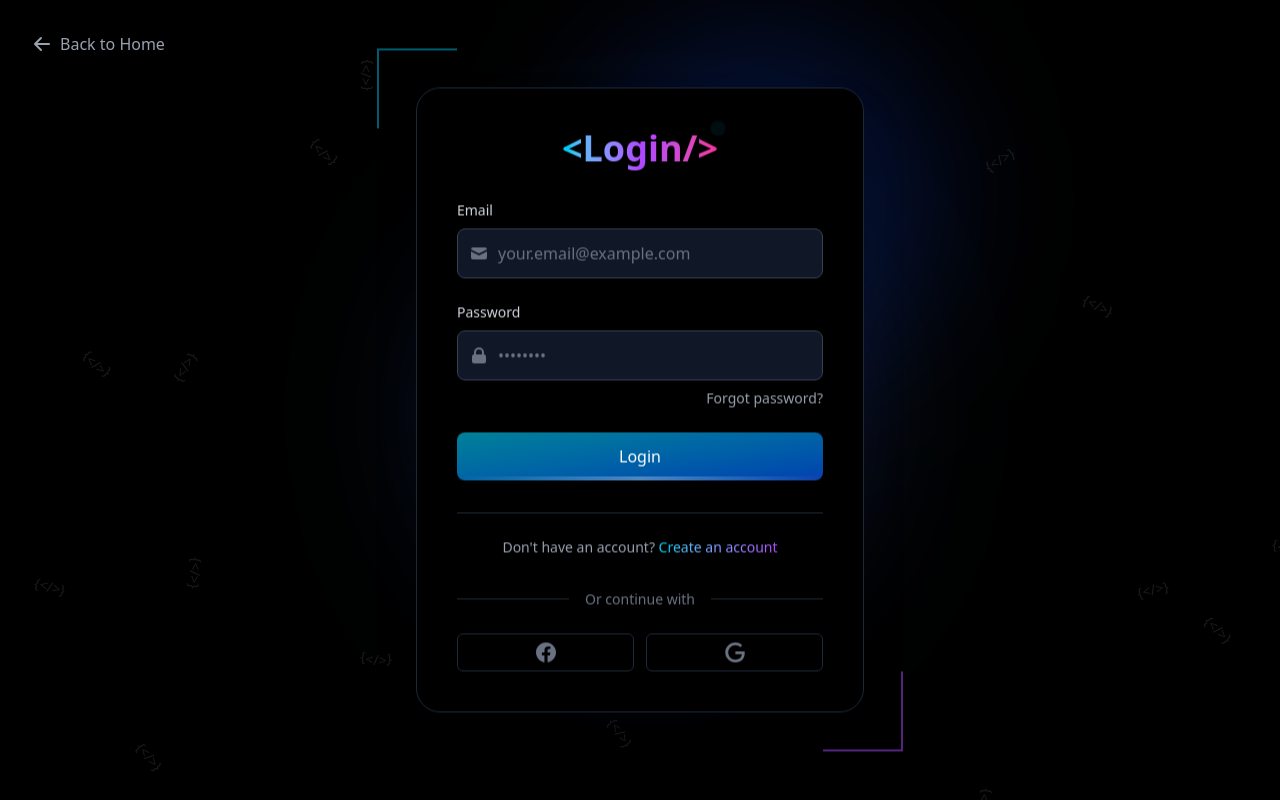
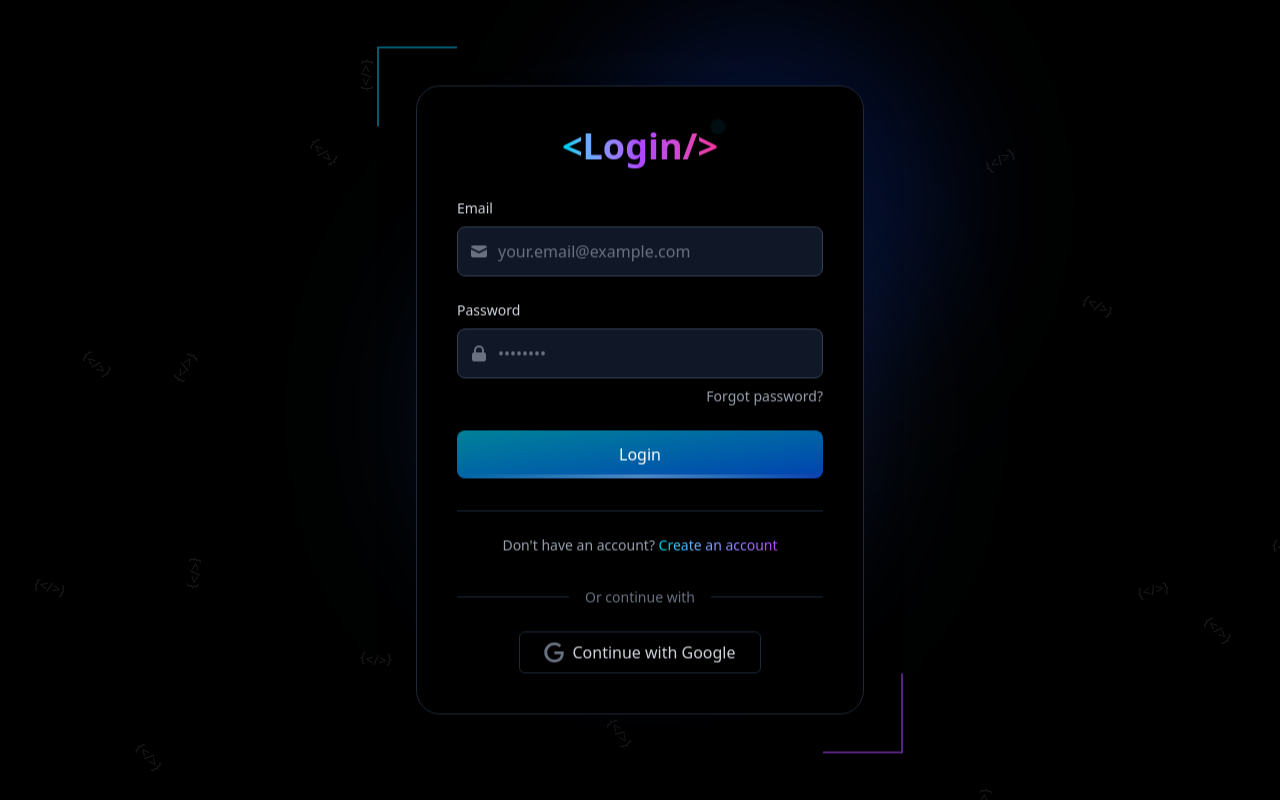
Before and after one commit to nazmisani/DevTrack_Client, a Next.js app in the folder my-app/: page /login in a window 1280 px wide. Built offline with nearby package versions, Linux system fonts and the light colour scheme.

Commit message:
feat: enhance login page layout and add Google login option

```diff
--- a/my-app/src/app/login/page.tsx
+++ b/my-app/src/app/login/page.tsx
@@ -58,34 +58,12 @@ export default function Login() {
             </div>
           ))}
         </div>
-      </div>
-
+      </div>{" "}
       <div className="relative z-10 flex flex-col items-center justify-center min-h-screen px-4 py-16">
-        {/* Back link with animation */}
-        <Link
-          href="/"
-          className="absolute top-8 left-8 group flex items-center text-gray-400 hover:text-cyan-400 transition-colors duration-300"
-        >
-          <svg
-            xmlns="http://www.w3.org/2000/svg"
-            className="h-5 w-5 mr-2 transform group-hover:-translate-x-1 transition-transform duration-300"
-            viewBox="0 0 20 20"
-            fill="currentColor"
-          >
-            <path
-              fillRule="evenodd"
-              d="M9.707 16.707a1 1 0 01-1.414 0l-6-6a1 1 0 010-1.414l6-6a1 1 0 011.414 1.414L5.414 9H17a1 1 0 110 2H5.414l4.293 4.293a1 1 0 010 1.414z"
-              clipRule="evenodd"
-            />
-          </svg>
-          Back to Home
-        </Link>
-
         <div className="w-full max-w-md backdrop-blur-lg bg-black bg-opacity-40 rounded-3xl border border-gray-800 shadow-2xl p-8 md:p-10 animate-float">
           {/* Glass-like border effect */}
           <div className="absolute -top-10 -left-10 w-20 h-20 border-t-2 border-l-2 border-cyan-500 opacity-50"></div>
           <div className="absolute -bottom-10 -right-10 w-20 h-20 border-b-2 border-r-2 border-purple-500 opacity-50"></div>
-
           <div className="flex justify-center mb-8">
             <h1 className="relative inline-block text-4xl font-bold">
               <span className="bg-clip-text text-transparent bg-gradient-to-r from-cyan-400 via-purple-500 to-pink-500">
@@ -94,13 +72,11 @@ export default function Login() {
               <div className="absolute -top-1 -right-1 w-2 h-2 bg-cyan-500 rounded-full animate-ping"></div>
             </h1>
           </div>
-
           {error && (
             <div className="mb-6 p-3 rounded-lg border border-red-500 bg-red-500 bg-opacity-10 text-red-400 text-sm">
               {error}
             </div>
           )}
-
           <form onSubmit={handleSubmit} className="space-y-6">
             <div className="space-y-2">
               <label
@@ -223,7 +199,6 @@ export default function Login() {
               </span>
             </button>
           </form>
-
           <div className="mt-8 pt-6 border-t border-gray-800 text-center text-sm text-gray-400">
             <span>Don't have an account? </span>
             <Link
@@ -232,9 +207,8 @@ export default function Login() {
             >
               Create an account
             </Link>
-          </div>
-
-          {/* Optional: Social login options */}
+          </div>{" "}
+          {/* Social login option */}
           <div className="mt-8">
             <div className="relative">
               <div className="absolute inset-0 flex items-center">
@@ -247,31 +221,21 @@ export default function Login() {
               </div>
             </div>
 
-            <div className="mt-6 grid grid-cols-2 gap-3">
+            <div className="mt-6 flex justify-center">
               <button
                 type="button"
-                className="group w-full inline-flex justify-center py-2 px-4 border border-gray-800 rounded-md bg-black bg-opacity-50 hover:bg-gray-900 transition-colors duration-300"
+                className="group inline-flex items-center justify-center py-2 px-6 border border-gray-800 rounded-md bg-black bg-opacity-50 hover:bg-gray-900 transition-all duration-300 hover:border-cyan-500"
               >
                 <svg
-                  className="h-5 w-5 text-gray-500 group-hover:text-white transition-colors duration-300"
-                  viewBox="0 0 24 24"
-                  fill="currentColor"
-                >
-                  <path d="M24 12.073c0-6.627-5.373-12-12-12s-12 5.373-12 12c0 5.99 4.388 10.954 10.125 11.854v-8.385H7.078v-3.47h3.047V9.43c0-3.007 1.792-4.669 4.533-4.669 1.312 0 2.686.235 2.686.235v2.953H15.83c-1.491 0-1.956.925-1.956 1.874v2.25h3.328l-.532 3.47h-2.796v8.385C19.612 23.027 24 18.062 24 12.073z" />
-                </svg>
-              </button>
-
-              <button
-                type="button"
-                className="group w-full inline-flex justify-center py-2 px-4 border border-gray-800 rounded-md bg-black bg-opacity-50 hover:bg-gray-900 transition-colors duration-300"
-              >
-                <svg
-                  className="h-5 w-5 text-gray-500 group-hover:text-white transition-colors duration-300"
+                  className="h-5 w-5 mr-2 text-gray-500 group-hover:text-white transition-colors duration-300"
                   viewBox="0 0 24 24"
                   fill="currentColor"
                 >
                   <path d="M12.48 10.92v3.28h7.84c-.24 1.84-.853 3.187-1.787 4.133-1.147 1.147-2.933 2.4-6.053 2.4-4.827 0-8.6-3.893-8.6-8.72s3.773-8.72 8.6-8.72c2.6 0 4.507 1.027 5.907 2.347l2.307-2.307C18.747 1.44 16.133 0 12.48 0 5.867 0 .307 5.387.307 12s5.56 12 12.173 12c3.573 0 6.267-1.173 8.373-3.36 2.16-2.16 2.84-5.213 2.84-7.667 0-.76-.053-1.467-.173-2.053H12.48z" />
                 </svg>
+                <span className="text-gray-300 group-hover:text-white transition-colors duration-300">
+                  Continue with Google
+                </span>
               </button>
             </div>
           </div>
```
